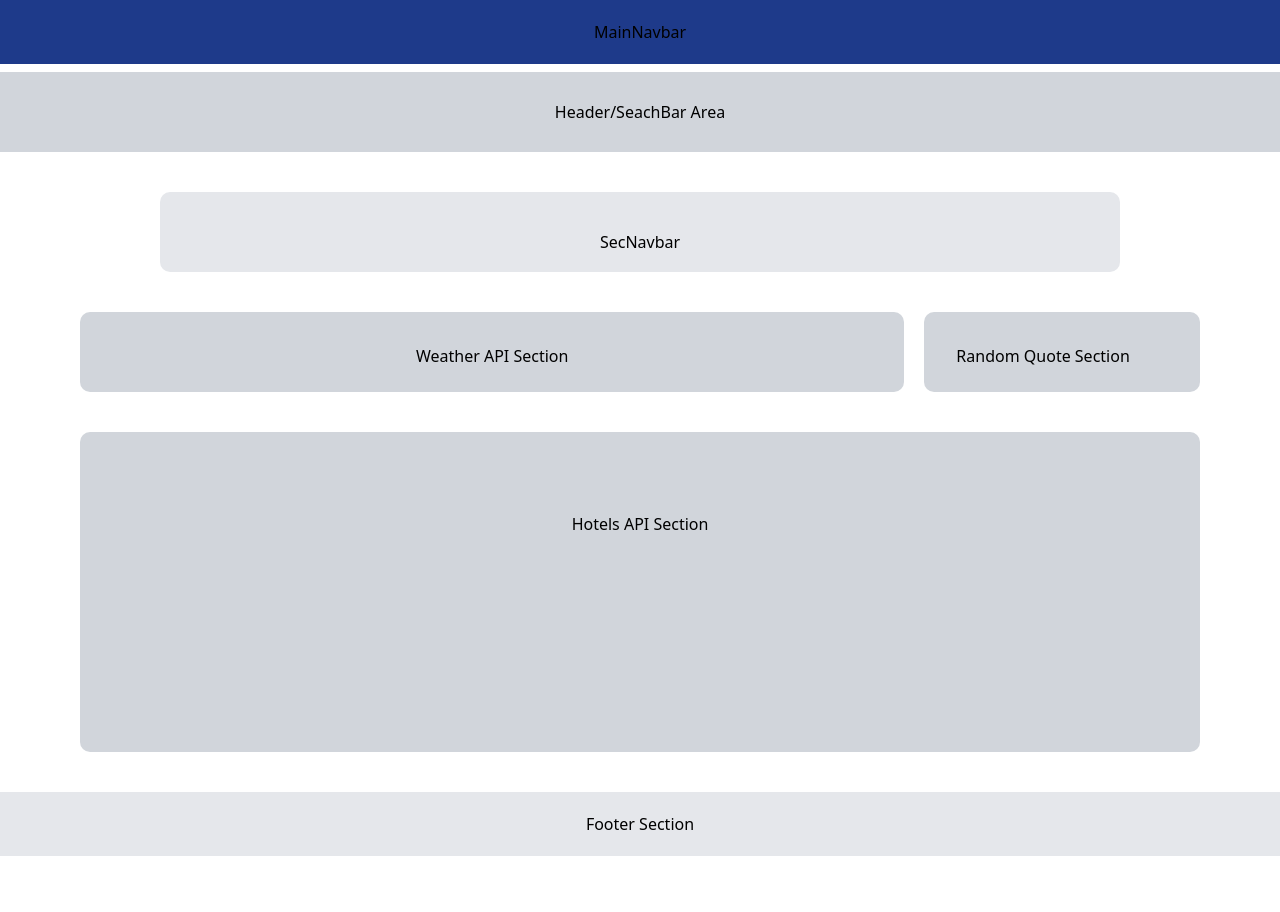
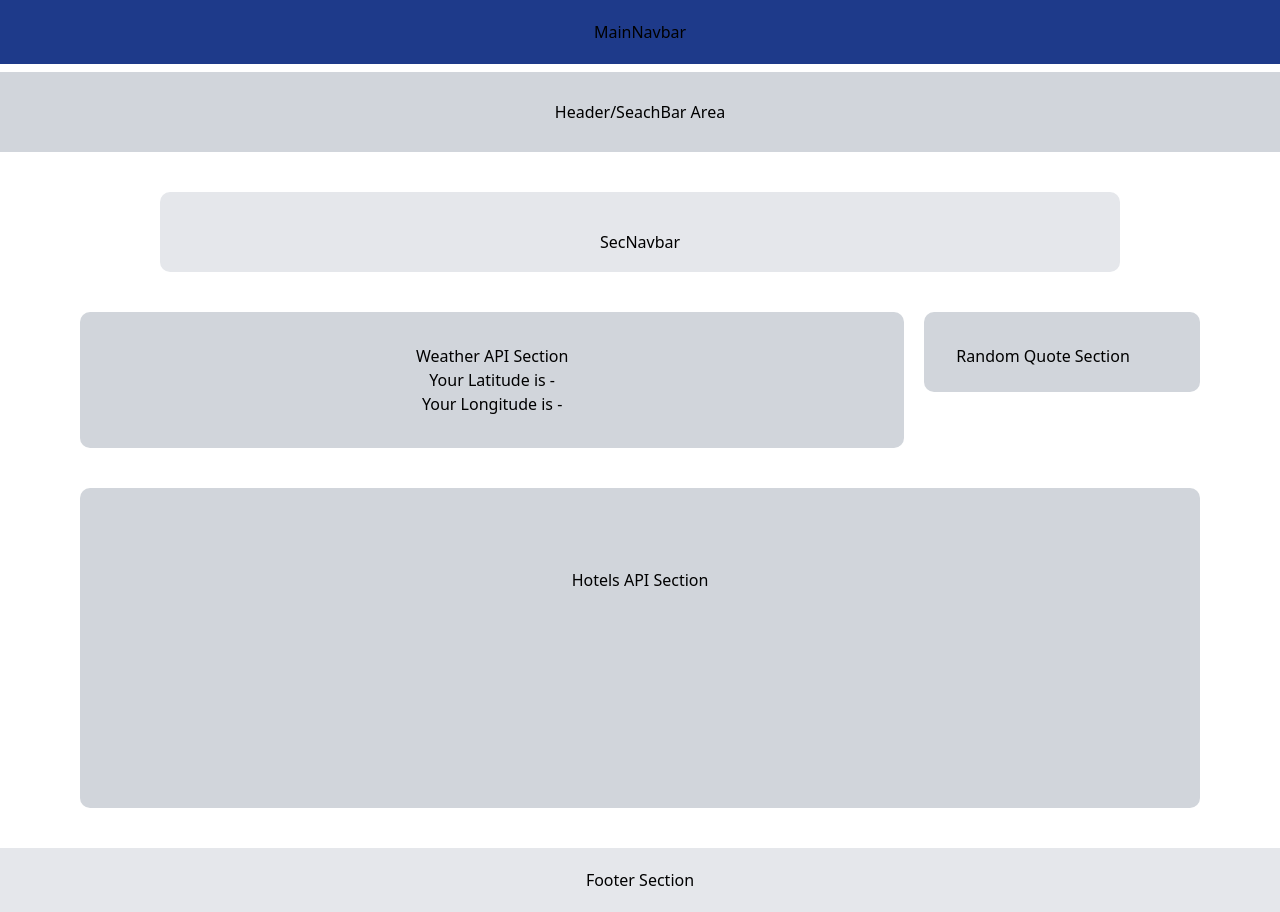
Before and after one commit to MLH-Fellowship/prep-project-22.AUG.PREP.1, a React (Create React App) app: page / in a window 1280 px wide. Before the commit the page ends 856 px from the top, so only its background shows below. Built offline with nearby package versions, Linux system fonts and the light colour scheme; no server answers.

Commit message:
geolocation added

```diff
--- a/src/containers/WeatherAPI/WeatherApi.component.jsx
+++ b/src/containers/WeatherAPI/WeatherApi.component.jsx
@@ -1,9 +1,20 @@
-import React from "react";
+import React, { useEffect, useState } from "react";
 
 const WeatherApi = () => {
+    const [latitude, setLatitude] = useState()
+    const [longitude, setLongitude] = useState()
+    useEffect(() => {
+        navigator.geolocation.getCurrentPosition(function(position) {
+            setLatitude(position.coords.latitude)
+            setLongitude(position.coords.longitude)
+          });
+    }, [])
+
     return (
-        <div className="WeatherApi w-3/4 h-20 bg-gray-300 rounded-[10px] text-center p-8 mr-5">
+        <div className="WeatherApi w-3/4 h-21 bg-gray-300 rounded-[10px] text-center p-8 mr-5">
             <h2>Weather API Section</h2>
+            <p>Your Latitude is - {latitude}</p>
+            <p>Your Longitude is - {longitude}</p>
         </div>
     )
 }
```
